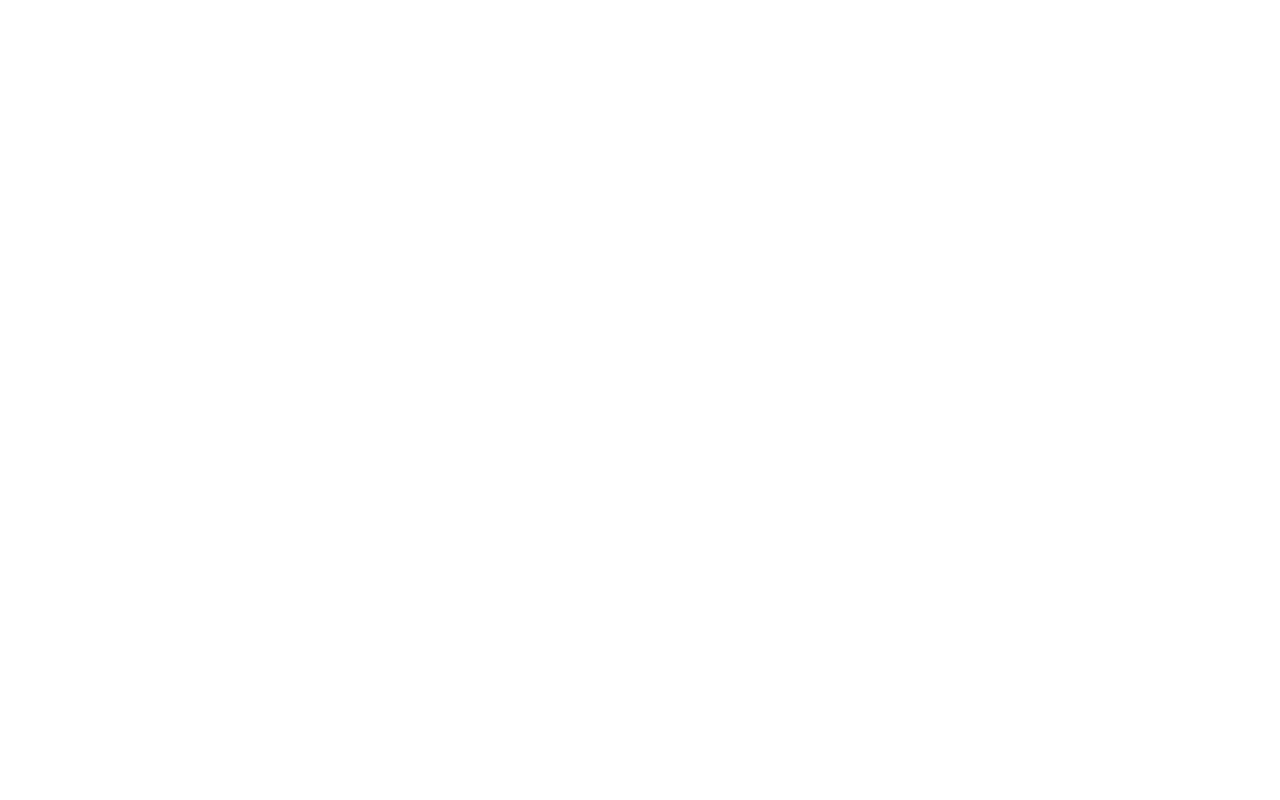
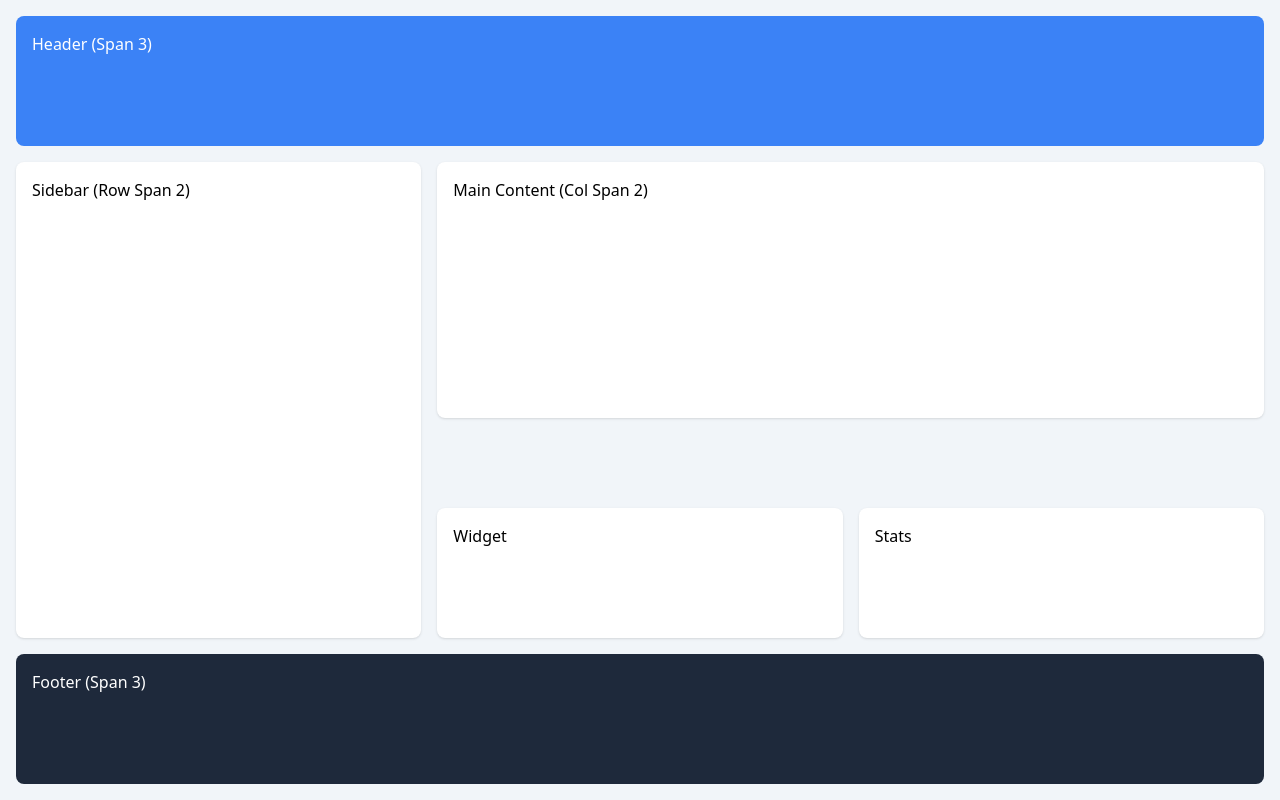
Before and after one commit to usamaElsharkawi/TailwindCSS-Sandbox, a plain HTML site: page 14-grid/index.html in a window 1280 px wide. Drawn offline with nearby package versions, Linux system fonts and the light colour scheme.

Commit message:
Mastered Module 15: Grid 2D Blueprint and Structural Architecture

```diff
--- a/14-grid/index.html
+++ b/14-grid/index.html
@@ -1,4 +1,4 @@
-<!DOCTYPE html>
+<!doctype html>
 <html lang="en">
   <head>
     <meta charset="UTF-8" />
@@ -10,7 +10,33 @@
   <body>
     <!-- Grid cols and rows -->
 
-    <!-- Col and row span -->
+    <div class="grid grid-cols-3 gap-4 h-screen p-4 bg-slate-100">
+      <!-- Header: Spans all 3 columns -->
+      <header class="col-span-3 bg-blue-500 text-white p-4 rounded-lg">
+        Header (Span 3)
+      </header>
+
+      <!-- Sidebar: Takes 1 column, but Spans 2 rows down -->
+      <aside class="row-span-2 bg-white shadow p-4 rounded-lg">
+        Sidebar (Row Span 2)
+      </aside>
+
+      <!-- Main Content: Takes remaining 2 columns -->
+      <main class="col-span-2 bg-white shadow p-4 rounded-lg h-64">
+        Main Content (Col Span 2)
+      </main>
+
+      <!-- Small Social Widget: Takes 1 column -->
+      <div class="bg-white shadow p-4 rounded-lg">Widget</div>
+
+      <!-- Small Stats Widget: Takes 1 column -->
+      <div class="bg-white shadow p-4 rounded-lg">Stats</div>
+
+      <!-- Footer: Spans all 3 columns -->
+      <footer class="col-span-3 bg-slate-800 text-white p-4 rounded-lg">
+        Footer (Span 3)
+      </footer>
+    </div>
   </body>
 </html>
 
```
Also changed, not shown: 1 other file.
